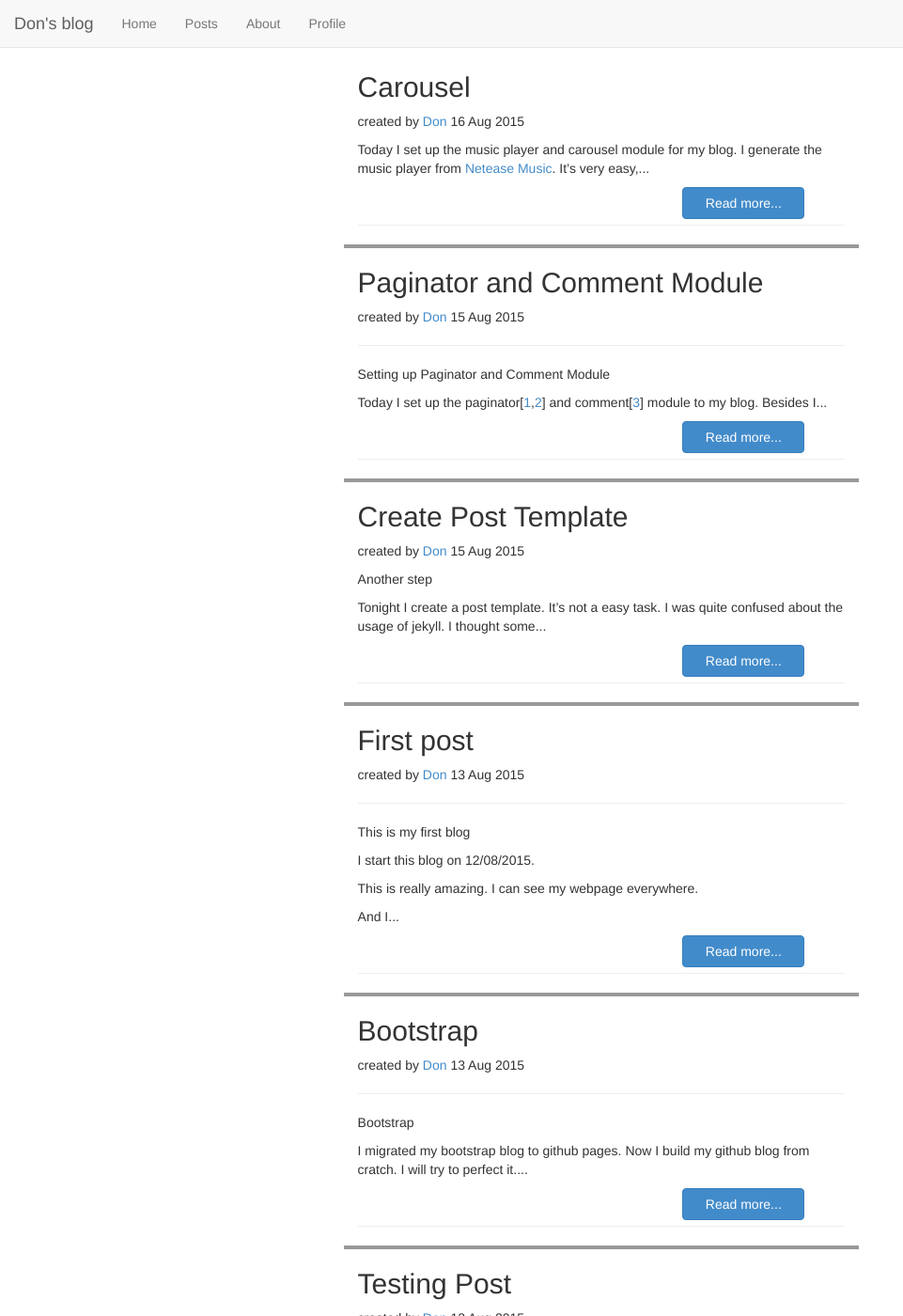
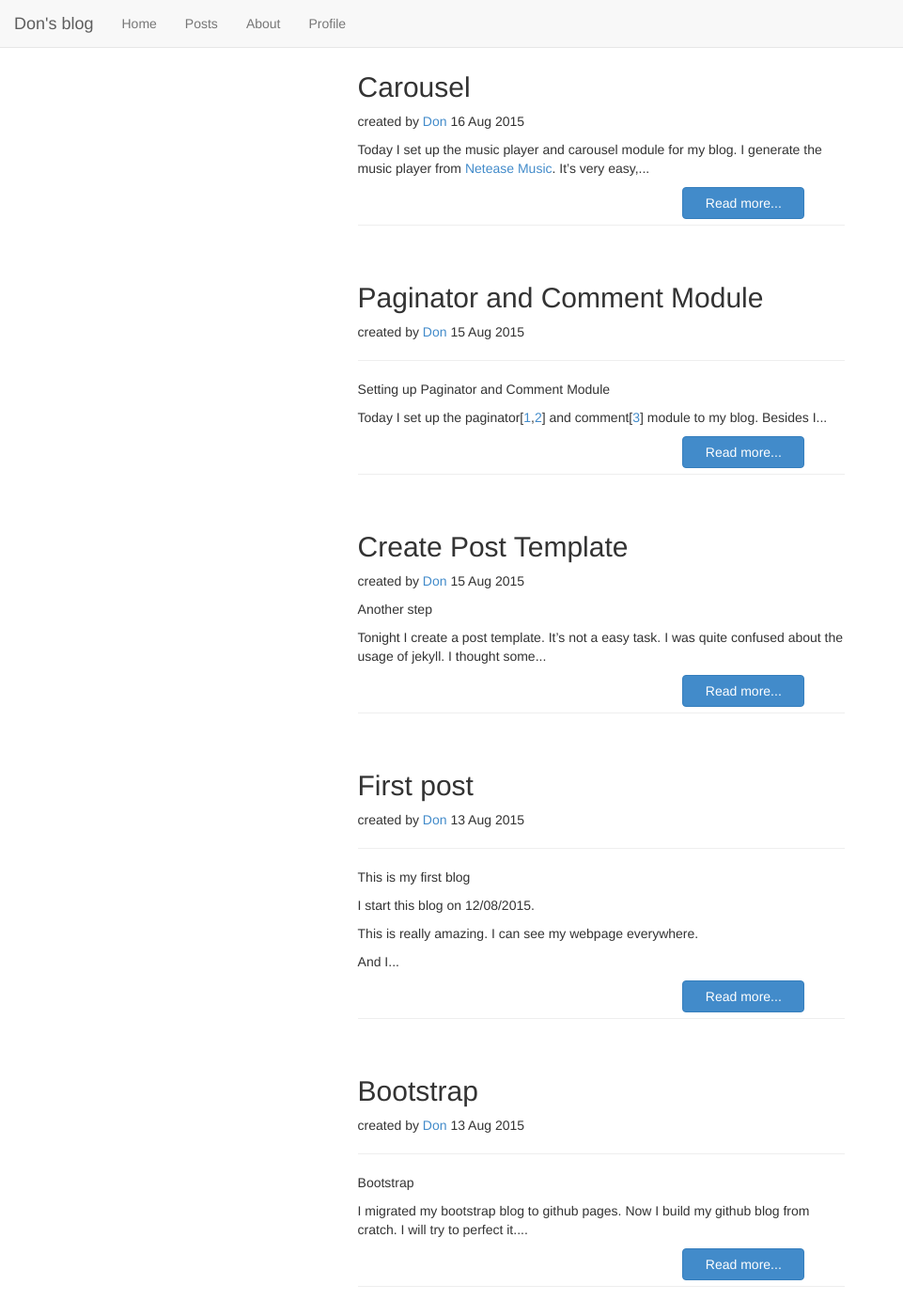
Before and after one commit to luoyuchen/dontry.github.io, a Jekyll site: the page built from article.html, in a window 1280 px wide and 1400 px high, scrolled down 344 px. Shown: the whole window at 94% size, without its empty margins (0-961 px from the left). Built offline with Jekyll 4.4.1, drawn with Linux system fonts in a browser that asks for light colours.

Commit message:
change blog bottom margin

```diff
--- a/css/blog_style.css
+++ b/css/blog_style.css
@@ -8,7 +8,7 @@
 }
 
 .blog-post{
-	border-bottom: 4px solid #999;
+	margin-bottom: 20px;
 }
 
 .col-md-6 h3{
```
